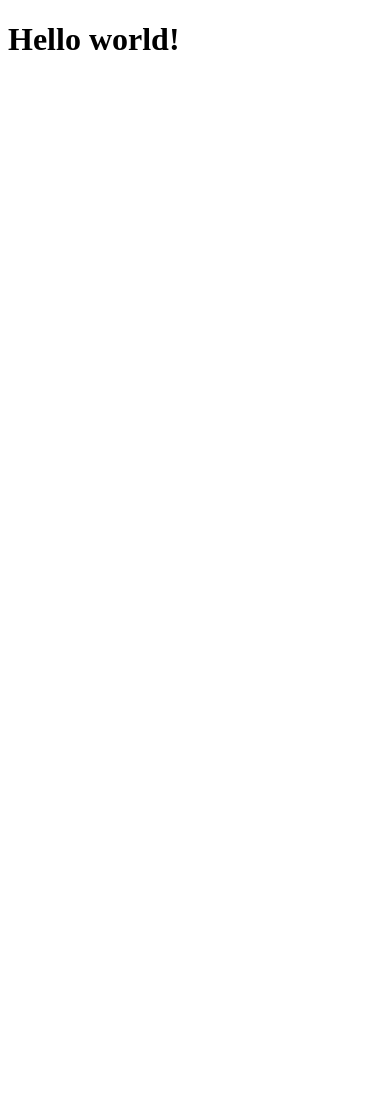
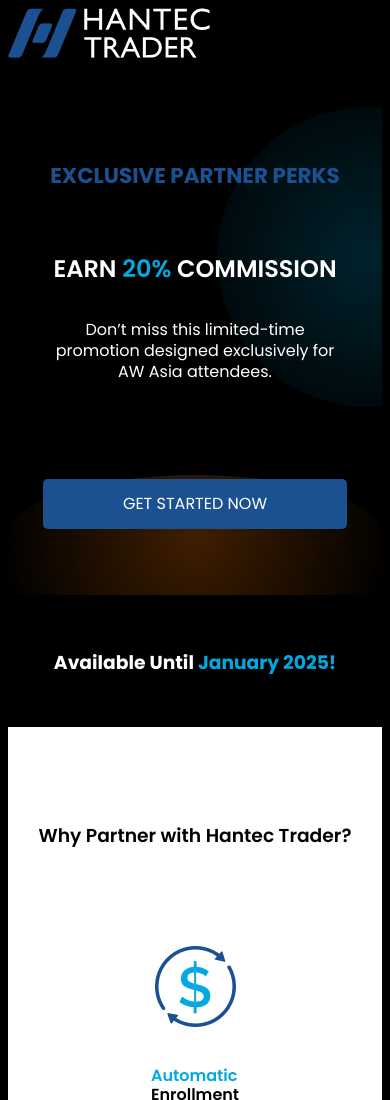
Before and after one commit to OmaritoAtPoly/hmarkets, a website: page index.html in a window 390 px wide. Shown: the top 1100 px of the page. Before the commit the page ends 844 px from the top, so only its background shows below. Drawn offline with Linux system fonts and the light colour scheme.

Commit message:
adding styles for project and mobile view

```diff
--- a/index.html
+++ b/index.html
@@ -3,9 +3,71 @@
 <head>
     <meta charset="UTF-8">
     <meta name="viewport" content="width=device-width, initial-scale=1.0">
+    <link href="./styles/style.min.css" type="text/css" rel="stylesheet">
     <title>H-Markets</title>
+    <link rel="preconnect" href="https://fonts.googleapis.com">
+    <link rel="preconnect" href="https://fonts.gstatic.com" crossorigin>
+    <link
+        href="https://fonts.googleapis.com/css2?family=Poppins:ital,wght@0,100;0,200;0,300;0,400;0,500;0,600;0,700;0,800;0,900;1,100;1,200;1,300;1,400;1,500;1,600;1,700;1,800;1,900&display=swap"
+        rel="stylesheet">
 </head>
 <body>
-    <h1>Hello world!</h1>
+    <div class="main-container">
+        <header class="header-logo">
+            <img src="./assets/logo.png" alt="logo">
+        </header>
+        <section class="centered-content">
+            <div class="text-container">
+                <h6 class="text-container__h6">EXCLUSIVE PARTNER PERKS</h6>
+                <h1 class="text-container__h1">EARN <span>20% </span> COMMISSION</h1>
+                <p class="text-container__p">Don’t miss this limited-time promotion designed exclusively for AW Asia
+                    attendees.</p>
+                <a class="text-container__button" href="#">GET STARTED NOW</a>
+            </div>
+        </section>
+        <section class="availability-ribbon">
+            <h3>Available Until <span>January 2025!</span></h3>
+        </section>
+        <section class="lower-content">
+            <h3 class="lower-content__title">Why Partner with Hantec Trader?</h3>
+            <div class="lower-content__features">
+                <div class="lower-content__features__item-wrapper">
+                    <div class="lower-content__item">
+                        <img src="./assets/money.png" alt="money">
+                    </div>
+                    <div class="text-content">
+                        <h4>Automatic</h4>
+                        <h4>Enrollment</h4>
+                    </div>
+                    <p>Trades are executed by Hantec Markets, a global broker with 30 years of group experience.</p>
+                </div>
+
+                <div class="lower-content__features__item-wrapper">
+                    <div class="lower-content__item">
+                        <img src="./assets/diamond.png" alt="diamond">
+                    </div>
+                    <div class="text-content">
+                        <h4>Point-Based</h4>
+                        <h4>Rewards</h4>
+                    </div>
+                    <p>Your trades are executed in live markets, and not in virtual or demo environments.</p>
+                </div>
+
+                <div class="lower-content__features__item-wrapper">
+                    <div class="lower-content__item">
+                        <img src="./assets/cup.png" alt="cup">
+                    </div>
+                    <div class="text-content">
+                        <h4>Multi-Level</h4>
+                        <h4>Prizes</h4>
+                    </div>
+                    <p>Customise your prop trading experience with our selection of Challenges and add-ons.</p>
+                </div>
+            </div>
+        </section>
+        <footer class="footer-content">
+            <h5>INSTANT <span>GOLD</span> Tier upgrade! Earn 12.5% commission per referral right from the start.</h5>
+        </footer>
+    </div>
 </body>
 </html>
--- /dev/null
+++ b/styles/availability.scss
@@ -0,0 +1,15 @@
+.main-container {
+    .availability-ribbon {
+        margin-block: 50px;
+
+        h3 {
+            color: white;
+            margin: 0;
+            text-align: center;
+
+            span {
+                color: #02A9E0;
+            }
+        }
+    }
+}
--- /dev/null
+++ b/styles/centered.scss
@@ -0,0 +1,84 @@
+.main-container {
+    .centered-content {
+        display: flex;
+        justify-content: center;
+        padding: 50px 0px 70px;
+        overflow: hidden;
+
+        .text-container {
+            display: flex;
+            flex-direction: column;
+            align-items: center;
+            position: relative;
+
+            &::after {
+                content: "";
+                width: 100%;
+                height: 120px;
+                position: absolute;
+                top: 87%;
+                z-index: -1;
+                background: radial-gradient(circle, rgba(255, 122, 0, 0.25) 0%, rgba(0, 0, 0, 1) 100%);
+                border-top-left-radius: 50%;
+                border-top-right-radius: 50%;
+            }
+
+            &__h6 {
+                font-weight: 700;
+                font-size: 21.48px;
+                line-height: 100%;
+                letter-spacing: 20%;
+                text-align: center;
+                color: #1B5091;
+                width: 95%;
+            }
+
+            &__h1 {
+                font-weight: 600;
+                line-height: 100%;
+                letter-spacing: 0%;
+                text-align: center;
+                color: white;
+                margin-top: 20px;
+                position: relative;
+
+                span {
+                    line-height: 100%;
+                    letter-spacing: 0%;
+                    text-align: center;
+                    color: #02A9E0;
+                }
+
+                &::after {
+                    content: "";
+                    position: absolute;
+                    width: 300px;
+                    height: 300px;
+                    transform: translate(-40%, -50%);
+                    z-index: -1;
+                    background: radial-gradient(circle, rgba(2, 169, 224, 0.20) 0%, rgba(0, 0, 0, 1) 100%);
+                    border-radius: 50%;
+                }
+            }
+
+            &__p {
+                font-weight: 400;
+                line-height: 130%;
+                letter-spacing: 0%;
+                text-align: center;
+                color: white;
+                margin-top: 20px;
+                width: 80%;
+            }
+
+            &__button {
+                padding: 13px 80px;
+                background-color: #1B5091;
+                border-radius: 5px;
+                margin-top: 80px;
+                text-decoration: none;
+                color: white;
+            }
+        }
+    }
+}
--- /dev/null
+++ b/styles/footer.scss
@@ -0,0 +1,19 @@
+.main-container {
+    .footer-content {
+        h5 {
+            font-weight: 700;
+            line-height: 100%;
+            letter-spacing: 20%;
+            text-align: center;
+            text-transform: uppercase;
+            margin: 50px 0px;
+            color: white;
+            width: 95%;
+            margin-inline: auto;
+
+            span {
+                color: #D5B56E;
+            }
+        }
+    }
+}
--- /dev/null
+++ b/styles/lowerSection.scss
@@ -0,0 +1,51 @@
+.main-container {
+    .lower-content {
+        background-color: white;
+        padding-block: 100px;
+
+        &__title {
+            font-weight: 600;
+            line-height: 100%;
+            letter-spacing: 0%;
+            text-align: center;
+            vertical-align: middle;
+            color: #000;
+            margin: 0;
+        }
+
+        &__features {
+            display: flex;
+            gap: 30px;
+            flex-wrap: wrap;
+            justify-content: center;
+            margin-top: 100px;
+
+            &__item-wrapper {
+                display: flex;
+                flex-direction: column;
+                align-items: center;
+
+                .text-content {
+                    margin-block: 32px 20px;
+
+                    h4 {
+                        margin: 0;
+                        font-weight: 600;
+                        line-height: 120%;
+                        letter-spacing: 0%;
+
+                        &:first-child {
+                            color: #02A9E0;
+                        }
+                    }
+                }
+
+                p {
+                    margin: 0;
+                    text-align: center;
+                    max-width: 250px;
+                }
+            }
+        }
+    }
+}
--- /dev/null
+++ b/styles/styles.scss
@@ -0,0 +1,40 @@
+*, *::before, *::after {
+    box-sizing: border-box;
+  }
+
+  body {
+    line-height: 1.5;
+    -webkit-font-smoothing: antialiased;
+  }
+
+  input, button, textarea, select {
+    font: inherit;
+  }
+
+
+  p, h1, h2, h3, h4, h5, h6 {
+    overflow-wrap: break-word;
+  }
+
+
+  p {
+    text-wrap: pretty;
+  }
+  h1, h2, h3, h4, h5, h6 {
+    text-wrap: balance;
+  }
+
+  #root, #__next {
+    isolation: isolate;
+  }
+
+  body {
+    background-color: #000000;
+    font-family: Poppins;
+    overflow-x: hidden;
+  }
+
+  @import "./centered.scss";
+  @import "./lowerSection.scss";
+  @import "./availability.scss";
+  @import "./footer.scss";
```
Also changed, not shown: package.json (added, +22 -0 lines), assets/cup.png (added), assets/diamond.png (added), assets/logo.png (added), assets/money.png (added), styles/style.css (added), styles/style.min.css (added), 2 other files.
